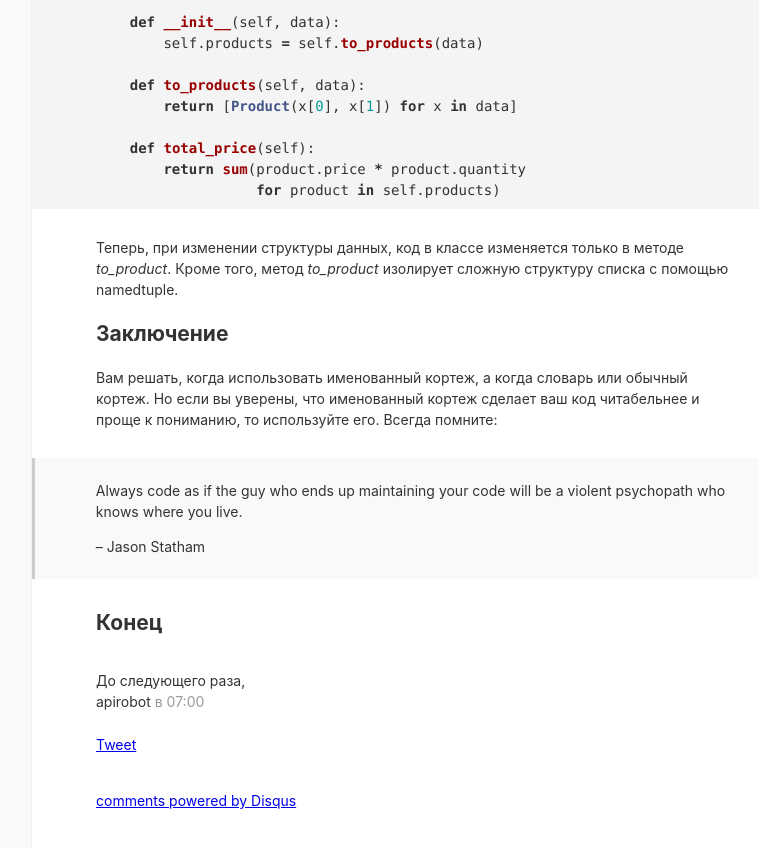
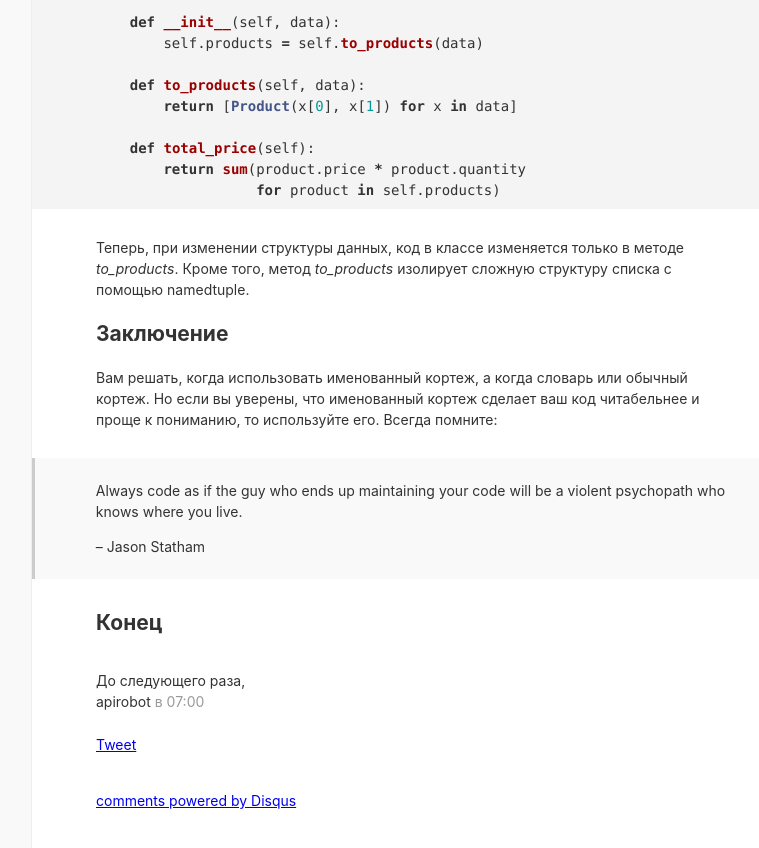
Before and after one commit to apirobot/apirobot.github.io, a Jekyll site: the page built from _posts/2017-10-16-namedtuple-in-python.md, in a window 1280 px wide and 900 px high, scrolled down 2379 px, cut to the strip 0-871 px from the top of the window. Shown: the top 848 px of the strip, without its empty margins (225-984 px from the left). Built offline with Jekyll 4.4.1, drawn with Linux system fonts in a browser that asks for light colours; nearby versions of some CDN libraries; comment, search, counter and statistics services are not loaded.

Commit message:
Fix post

````diff
--- a/_posts/2017-10-16-namedtuple-in-python.md
+++ b/_posts/2017-10-16-namedtuple-in-python.md
@@ -95,7 +95,7 @@ class Inventory:
                    for product in self.products)
 ```
 
-Теперь, при изменении структуры данных, код в классе изменяется только в методе *to_product*. Кроме того, метод *to_product* изолирует сложную структуру списка с помощью namedtuple.
+Теперь, при изменении структуры данных, код в классе изменяется только в методе *to_products*. Кроме того, метод *to_products* изолирует сложную структуру списка с помощью namedtuple.
 
 ## Заключение
 
````
